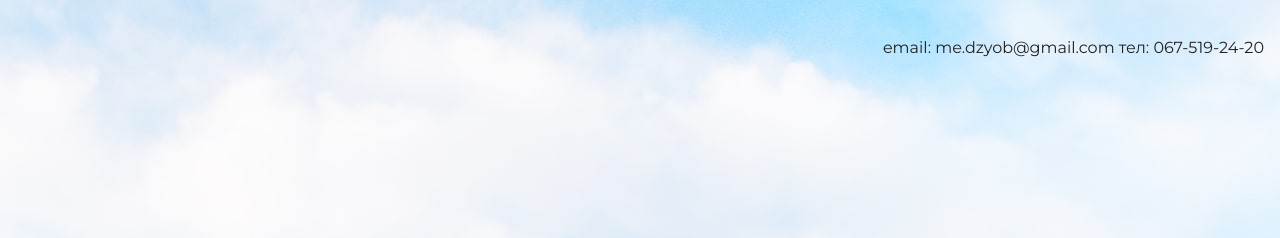
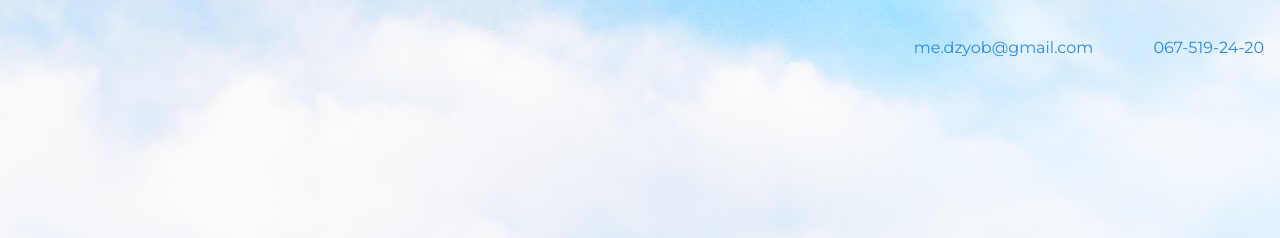
Before and after one commit to dzyob/htmlacademy, a plain HTML site: page index.html in a window 1280 px wide. Shown: the top 238 px of the page. Drawn offline with nearby package versions, Linux system fonts and the light colour scheme.

Commit message:
Update index.html

```diff
--- a/index.html
+++ b/index.html
@@ -10,8 +10,8 @@
   <body>
     <header class="page-header">
       <div class="container">
-        email: me.dzyob@gmail.com
-        тел: 067-519-24-20
+        <a href="mailto:me.dzyob@gmail.com">me.dzyob@gmail.com</a>
+        <a href="tel:067-519-24-20">067-519-24-20</a>
       </div>
     </header>
 
```
